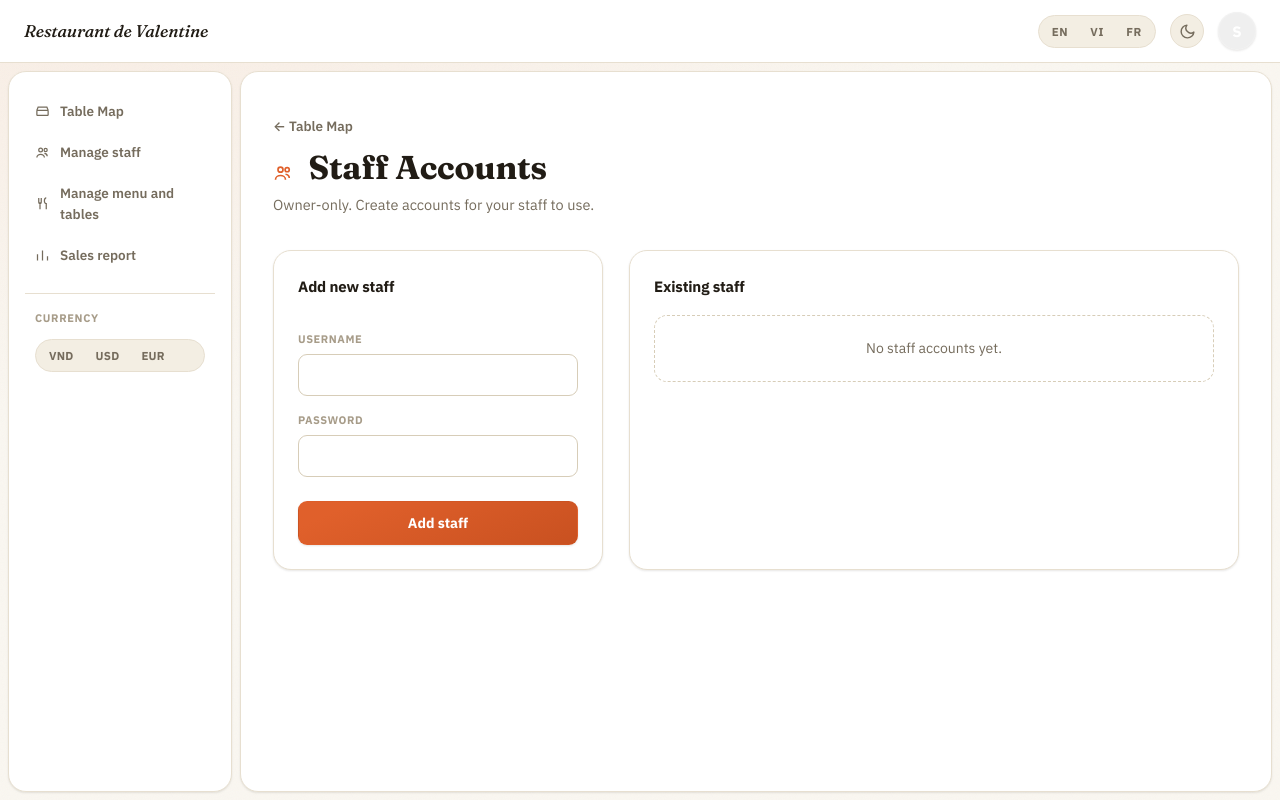
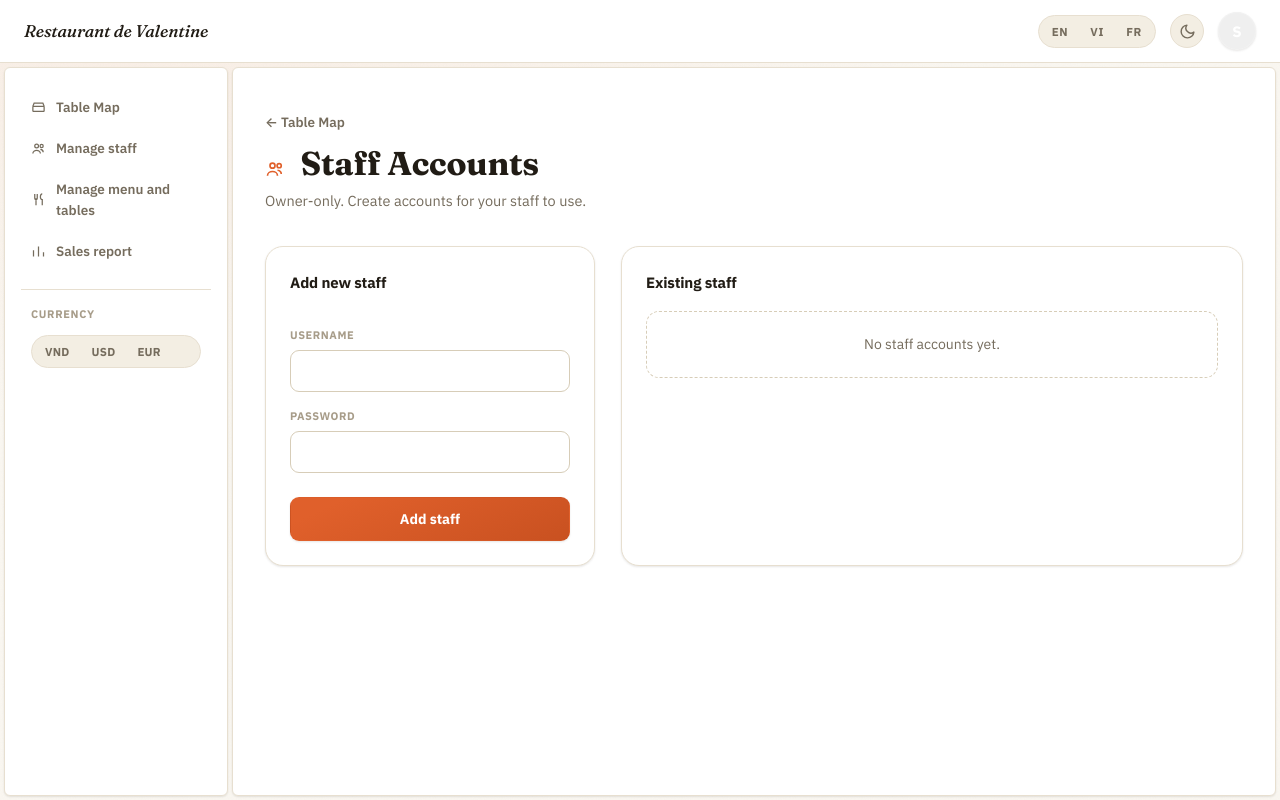
Before and after one commit to phuonglnt/test-githubs-actions, a Flask app: page /staff in a window 1280 px wide. Run offline with Flask 3, Linux system fonts and the light colour scheme; the visitor is signed in with stand-in values (Sample User, id 1); data that the repository does not hold is empty; some libraries are stand-ins or nearby versions.

Commit message:
Bo góc nhỏ lại và khoảng cách sát hơn cho 2 mảnh sidebar/nội dung
border-radius var(--r-lg) 18px -> var(--r-xs) 6px, khoảng cách 8px ->
4px - giống kiểu VS Code hơn thay vì bo tròn to kiểu Messenger gốc.

```diff
--- a/static/style.css
+++ b/static/style.css
@@ -394,14 +394,14 @@ button { font-family: inherit; }
     flex-direction: column;
     gap: 4px;
     position: fixed;
-    top: 71px;
-    left: 8px;
-    bottom: 8px;
+    top: 67px;
+    left: 4px;
+    bottom: 4px;
     width: 224px;
     padding: 20px 16px;
     background: var(--surface);
     border: 1px solid var(--border);
-    border-radius: var(--r-lg);
+    border-radius: var(--r-xs);
     box-shadow: var(--shadow-sm);
     overflow-y: auto;
   }
@@ -435,13 +435,13 @@ button { font-family: inherit; }
      trôi đi khi cuộn xem thêm bàn/món. */
   .content-shell--app {
     position: fixed;
-    top: 71px;
-    left: calc(224px + 16px);
-    right: 8px;
-    bottom: 8px;
+    top: 67px;
+    left: calc(224px + 8px);
+    right: 4px;
+    bottom: 4px;
     background: var(--surface);
     border: 1px solid var(--border);
-    border-radius: var(--r-lg);
+    border-radius: var(--r-xs);
     box-shadow: var(--shadow-sm);
     overflow-y: auto;
   }
```
